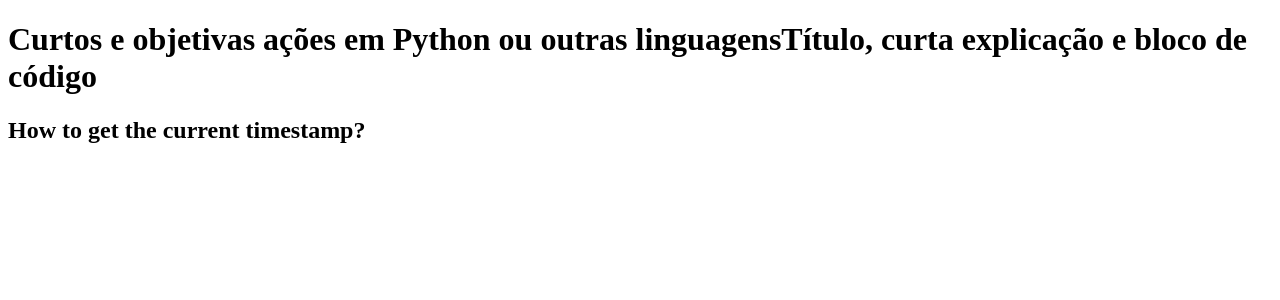
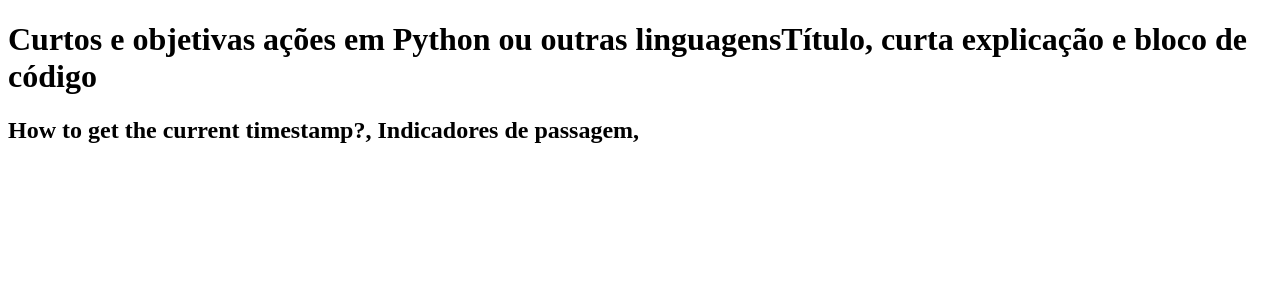
Before and after one commit to rodimendes/python_clues, a Next.js app: page / in a window 1280 px wide. Shown: the top 300 px of the page. Built offline with nearby package versions, Linux system fonts and the light colour scheme.

Commit message:
New item to be published

```diff
--- a/pages/index.js
+++ b/pages/index.js
@@ -8,7 +8,8 @@ function Home() {
       {title[0]}
       {title[1]}
     </h1><h2>
-        How to get the current timestamp?
+        How to get the current timestamp?,
+        Indicadores de passagem,
       </h2></>
   );
 }
```
